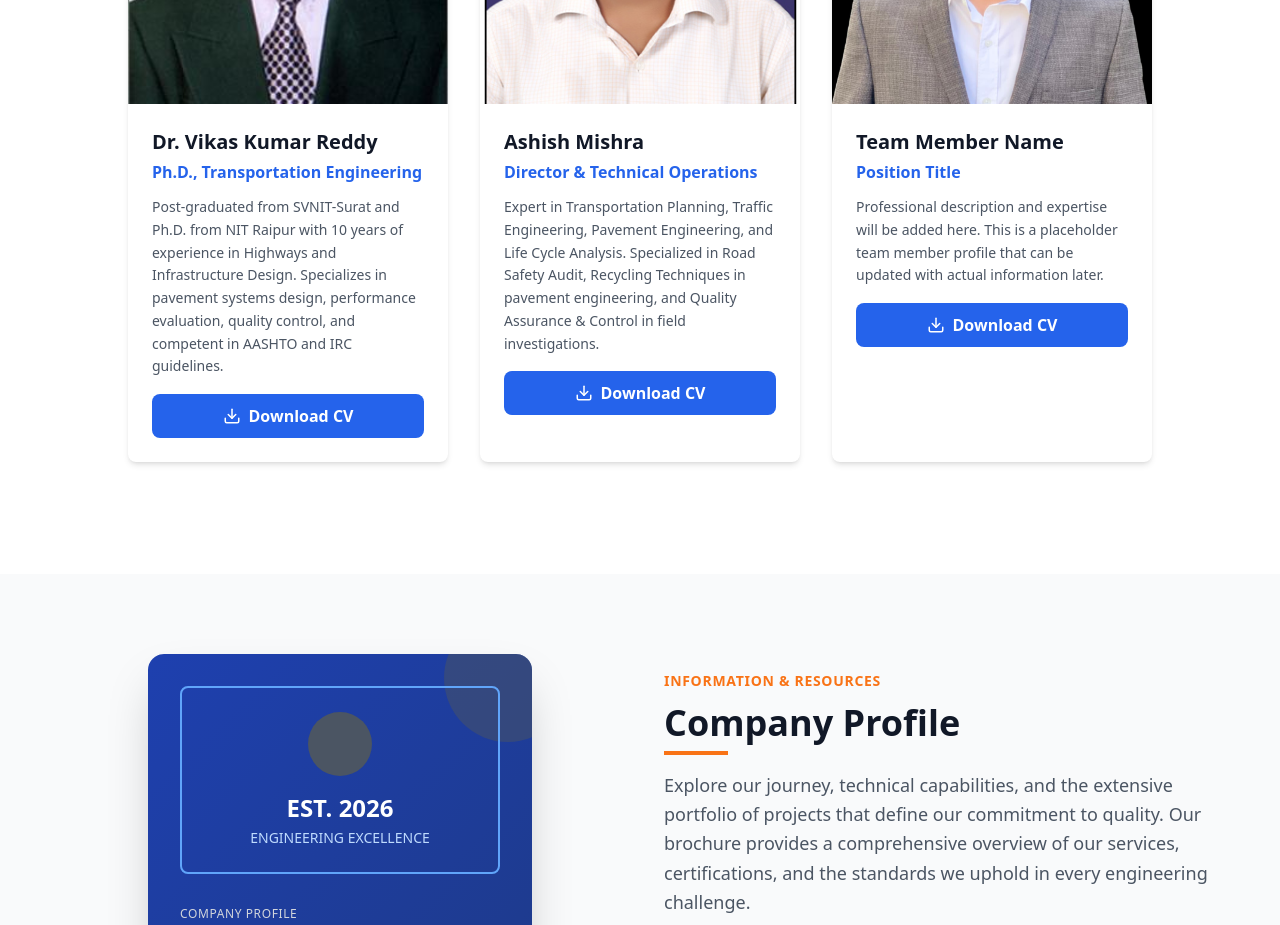
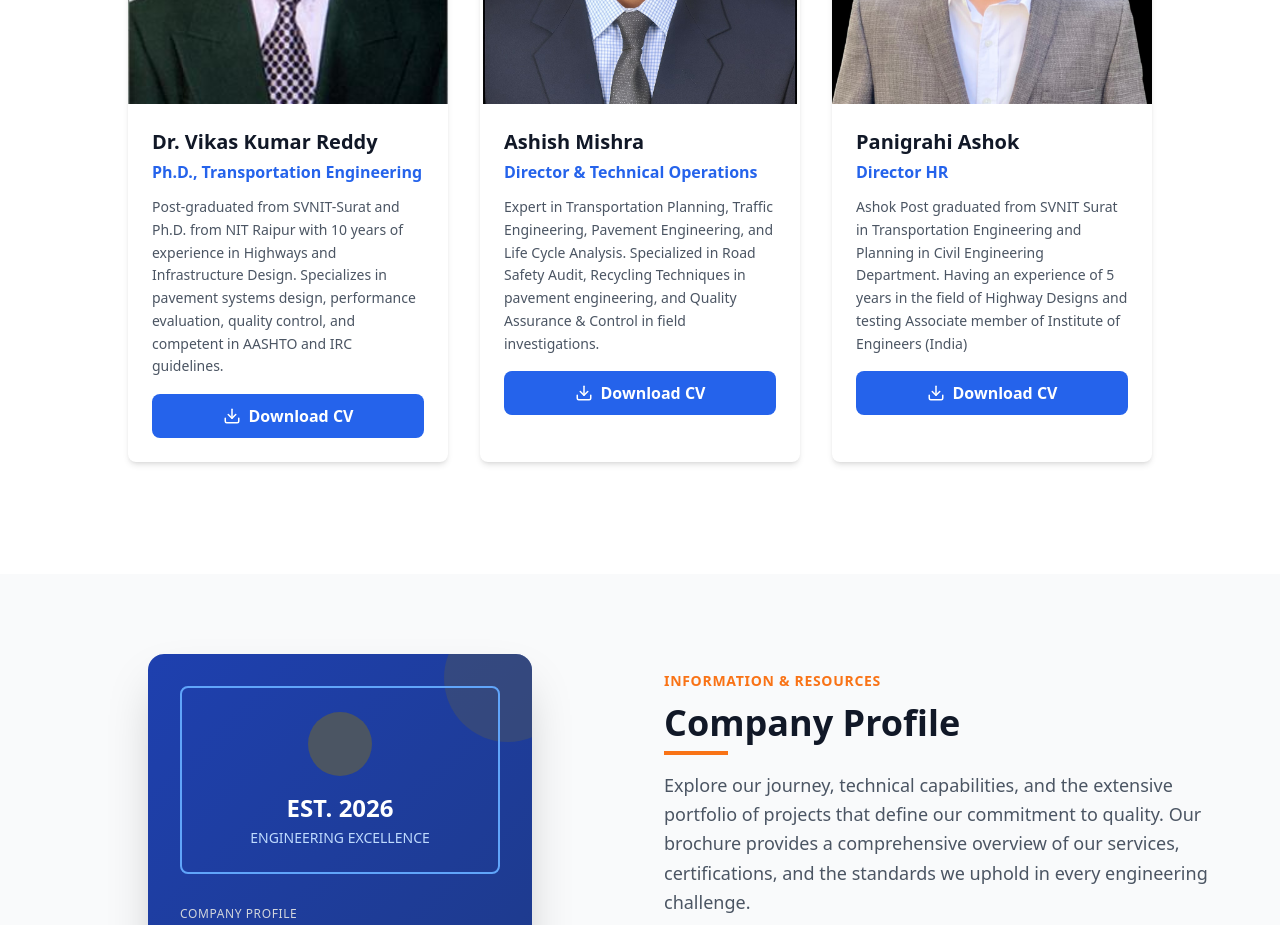
Before and after one commit to nisarahamed1507/Aadhar-civil-consultancy, a React (Vite) app: page / in a window 1280 px wide. Shown: the part 4680-5605 px from the top of the page. Built offline with nearby package versions, Linux system fonts and the light colour scheme.

Commit message:
email and pic update

```diff
--- a/constants.ts
+++ b/constants.ts
@@ -90,9 +90,9 @@ export const TEAM_MEMBERS: TeamMember[] = [
     cvPath: '/assets/images/Ashish_Mishra.pdf'
   },
   {
-    name: 'Team Member Name',
-    role: 'Position Title',
-    description: 'Professional description and expertise will be added here. This is a placeholder team member profile that can be updated with actual information later.',
+    name: 'Panigrahi Ashok',
+    role: 'Director HR',
+    description: 'Ashok Post graduated from SVNIT Surat in Transportation Engineering and Planning in Civil Engineering Department.  Having an experience of 5 years in the field of Highway Designs and testing  Associate member of Institute of Engineers (India)',
     image: '/assets/images/1.jpg',
     cvPath: '/assets/images/Team_Member_CV.pdf'
   }
```
Also changed, not shown: public/assets/images/aashish.jpg.
